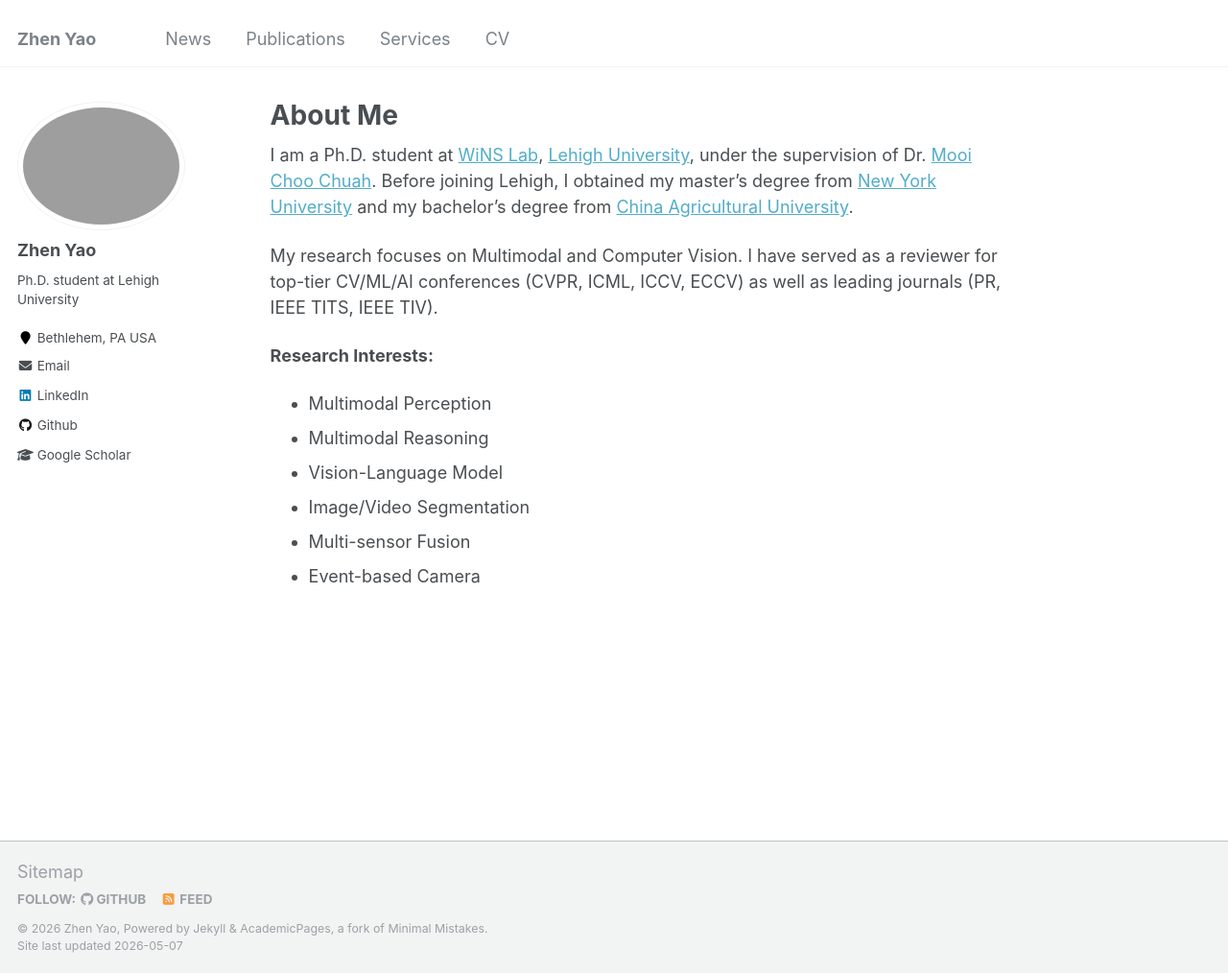
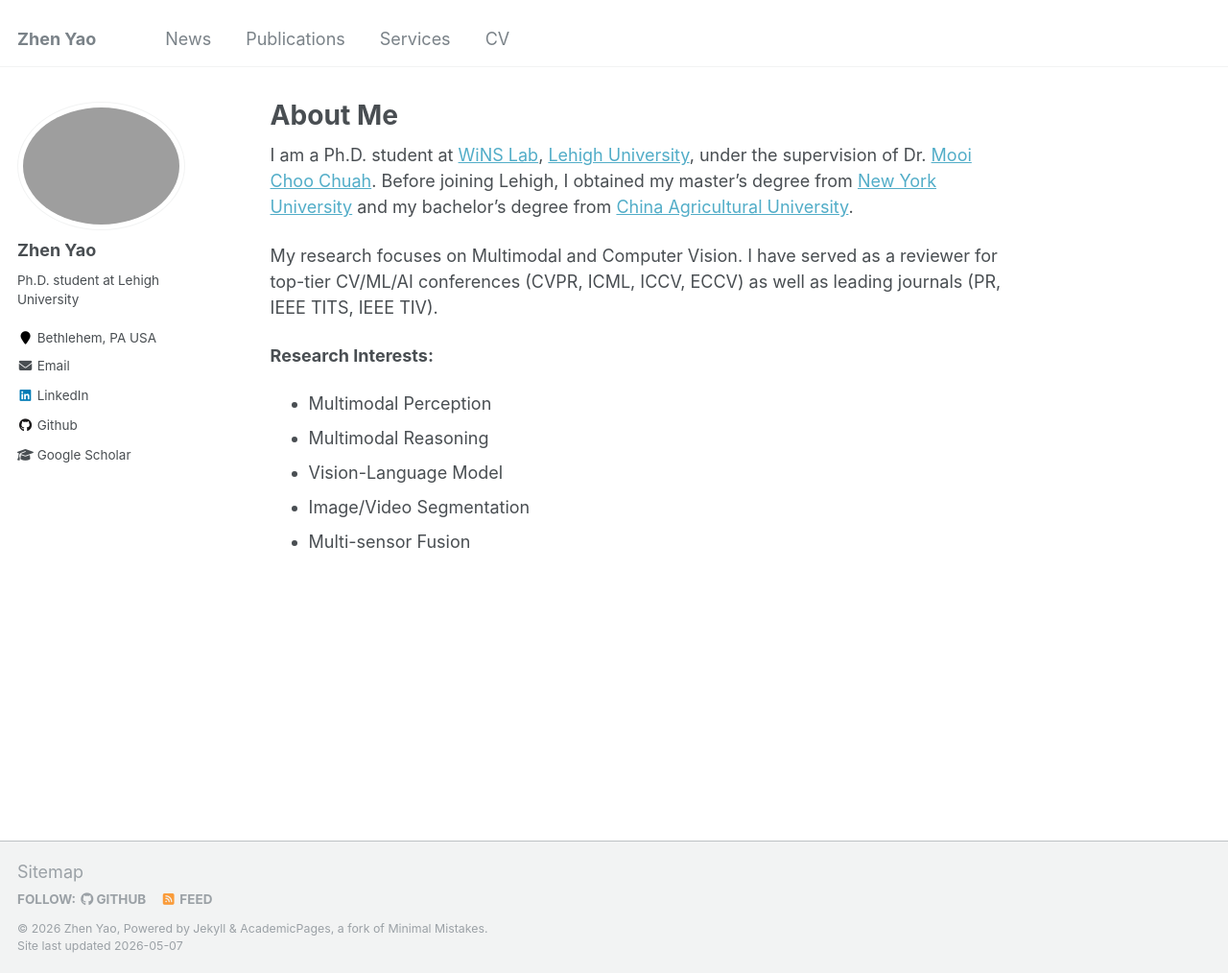
Before and after one commit to zyaocoder/zyaocoder.github.io, a Jekyll site: the page built from _pages/about.md, in a window 1280 px wide and 1014 px high. Shown: the whole window at 96% size. Built offline with Jekyll 4.4.1, drawn with Linux system fonts in a browser that asks for light colours.

Commit message:
Update about.md

```diff
--- a/_pages/about.md
+++ b/_pages/about.md
@@ -17,4 +17,3 @@ My research focuses on Multimodal and Computer Vision. I have served as a review
 * Vision-Language Model
 * Image/Video Segmentation
 * Multi-sensor Fusion
-* Event-based Camera
```
